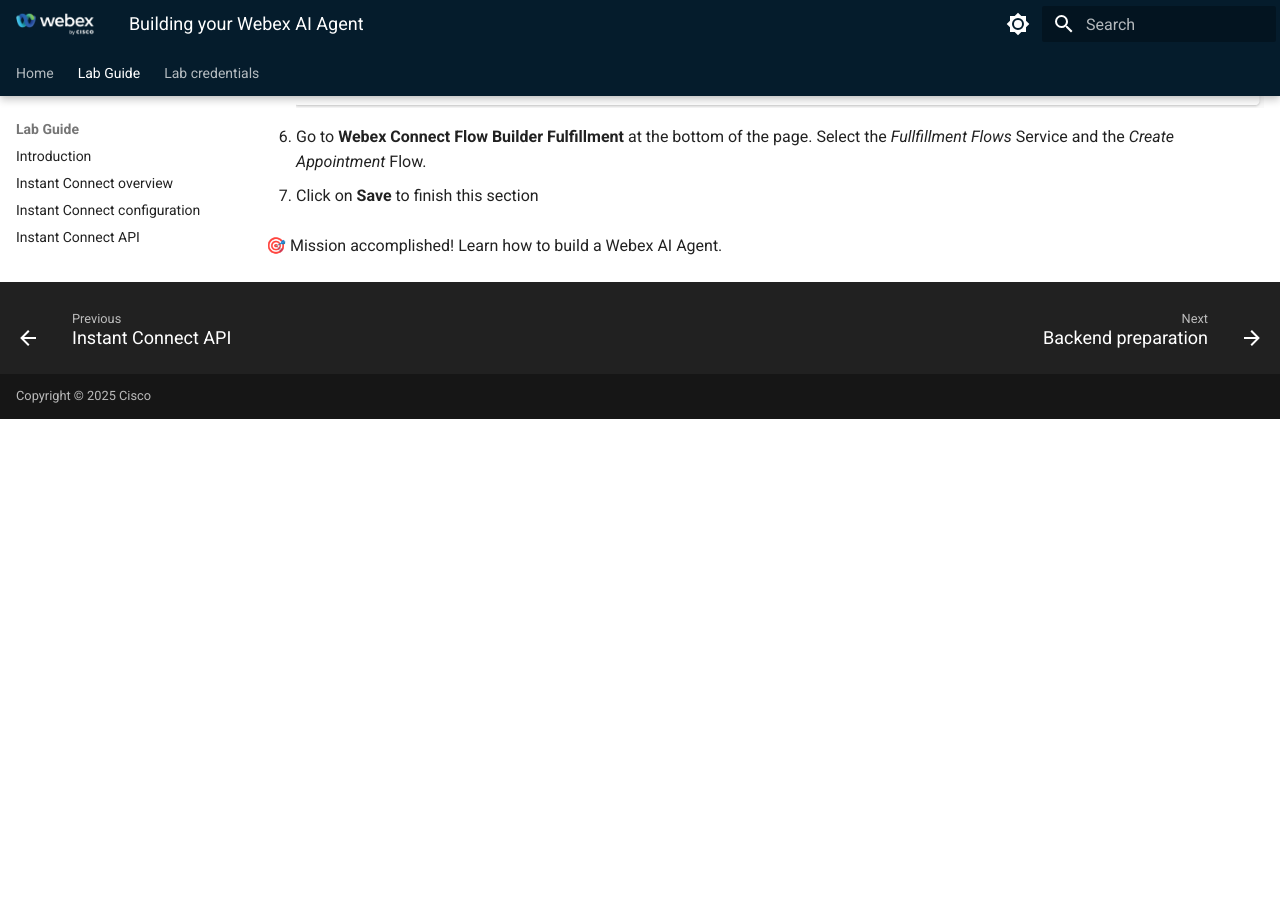
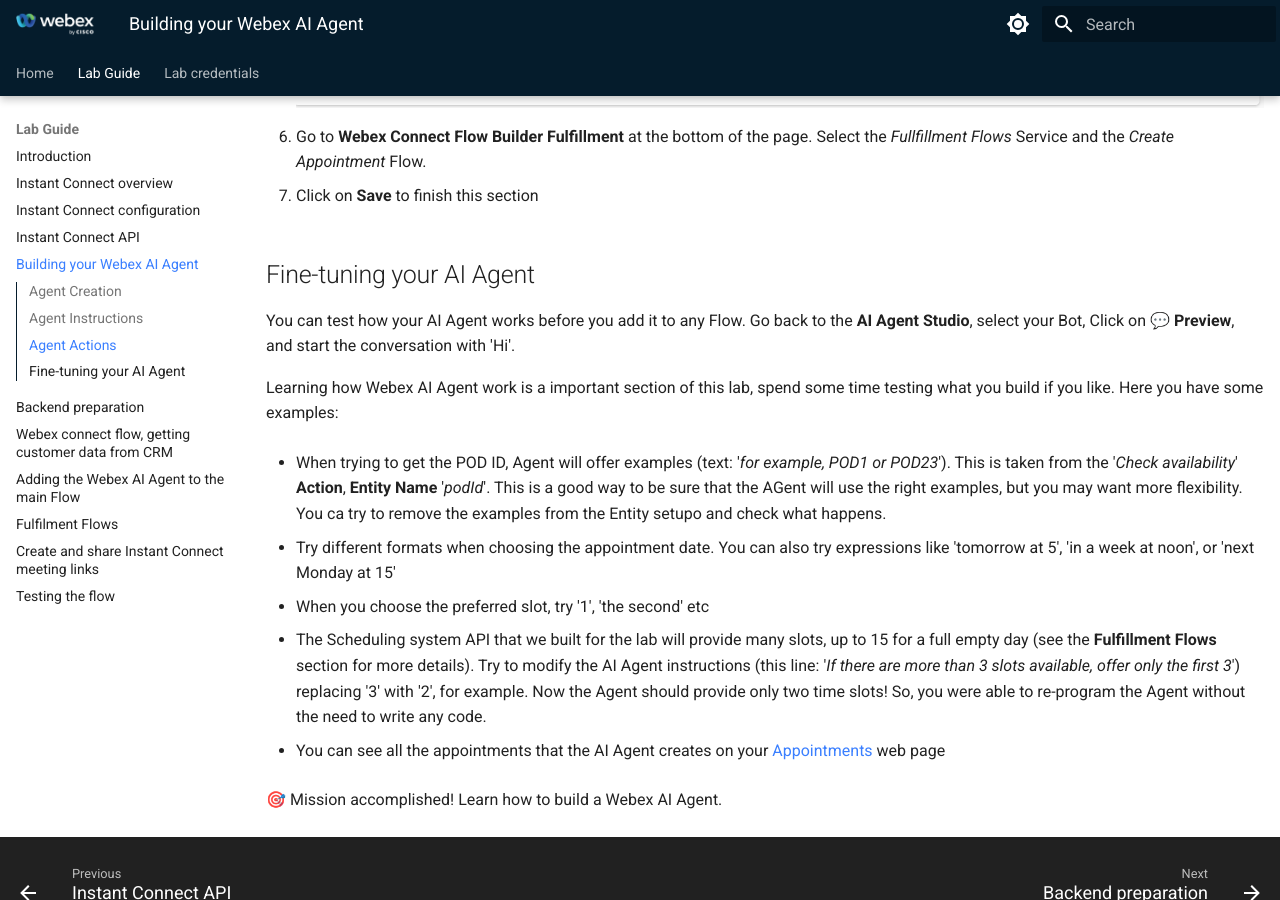
Before and after one commit to WebexCC-SA/LAB-2857, an MkDocs documentation site: the page built from docs/04-ai-agent-create.md, in a window 1280 px wide and 900 px high, scrolled down 6249 px. Built offline with MkDocs 1.6.1 and Material for MkDocs 9.7.7, drawn with Linux system fonts in a browser that asks for light colours; before the commit the page ends 6668 px from its top, so only the background shows below that; some of the changed text lies outside the part shown.

Commit message:
fine-tunnin the agent section added

```diff
--- a/docs/04-ai-agent-create.md
+++ b/docs/04-ai-agent-create.md
@@ -8,7 +8,7 @@
 
     ![Contact Center Administration](images/cc-admin.png){style="width:150px; display:block; margin:0 auto;"}
 
-    In the **Quick Links** section on the right, click on **Webex AI Agent** to access **AI Agent Studio**.
+    In the **Quick Links** section on the right, click on **Webex AI Agent** to access the **AI Agent Studio**.
 
 2. Click **Create agent**, **Start from scratch** and **Next**. Choose **Autonomous**
 
@@ -235,4 +235,20 @@
 
 13. Click on **Save** to finish this section
 
+## Fine-tuning your AI Agent
+
+You can test how your AI Agent works before you add it to any Flow. Go back to the **AI Agent Studio**, select your Bot, Click on 💬 **Preview**, and start the conversation with 'Hi'.
+
+Learning how Webex AI Agent work is a important section of this lab, spend some time testing what you build if you like. Here you have some examples:
+
+- When trying to get the POD ID, Agent will offer examples (text: '_for example, POD1 or POD23_'). This is taken from the '_Check availability_' **Action**, **Entity Name** '_podId_'. This is a good way to be sure that the AGent will use the right examples, but you may want more flexibility. You ca try to remove the examples from the Entity setupo and check what happens.
+
+- Try different formats when choosing the appointment date. You can also try expressions like 'tomorrow at 5', 'in a week at noon', or 'next Monday at 15'
+
+- When you choose the preferred slot, try '1', 'the second' etc
+
+- The Scheduling system API that we built for the lab will provide many slots, up to 15 for a full empty day (see the **Fulfillment Flows** section for more details). Try to modify the AI Agent instructions (this line: '_If there are more than 3 slots available, offer only the first 3_') replacing '3' with '2', for example. Now the Agent should provide only two time slots! So, you were able to re-program the Agent without the need to write any code.
+
+- You can see all the appointments that the AI Agent creates on your [Appointments](https://appointment-management-production-095a.up.railway.app/appointments.html) web page
+
 🎯 Mission accomplished! Learn how to build a Webex AI Agent.
```
Also changed, not shown: docs/06-connectflow-01.md (+1 -1 lines), docs/image.png (added).
